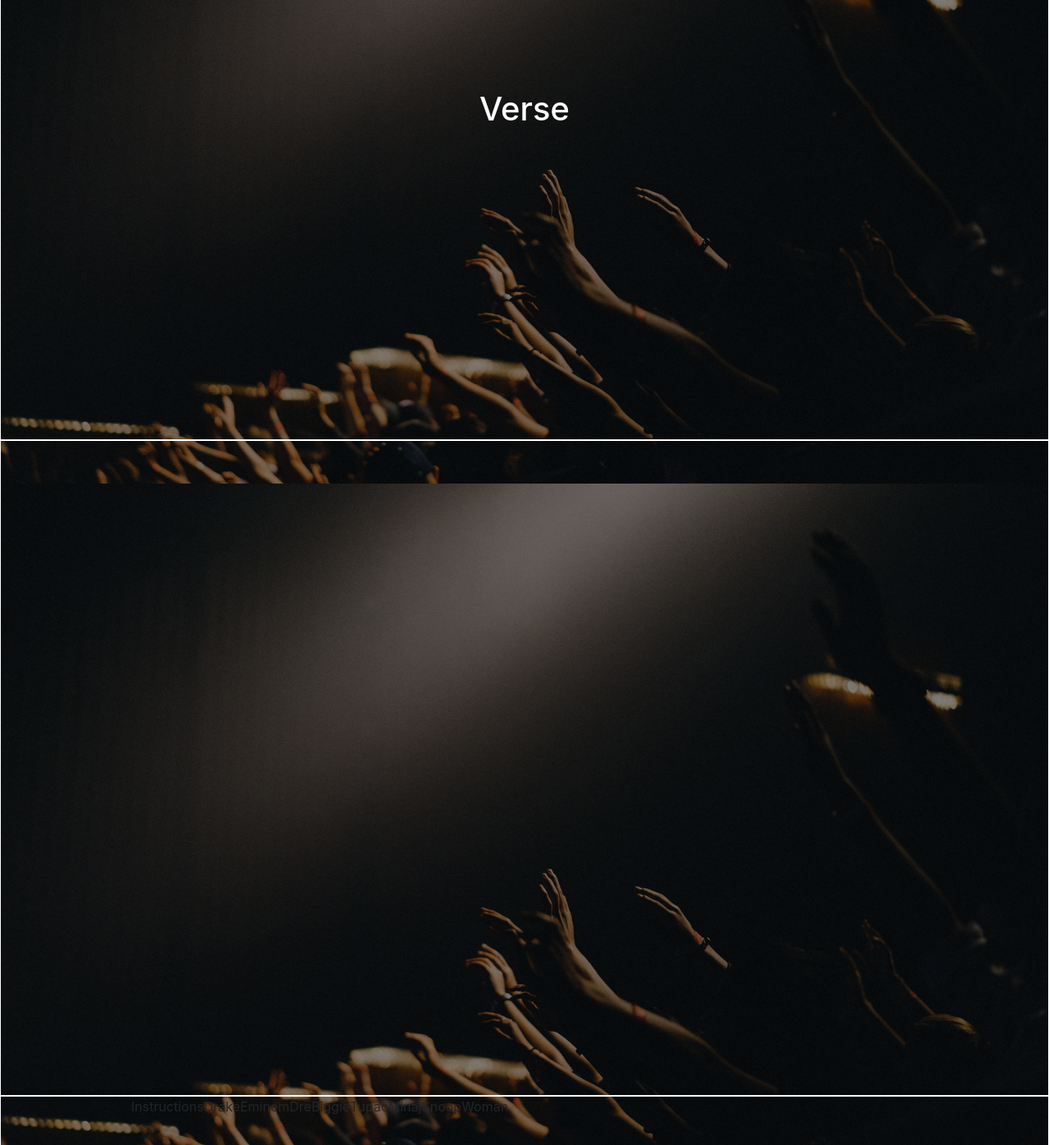
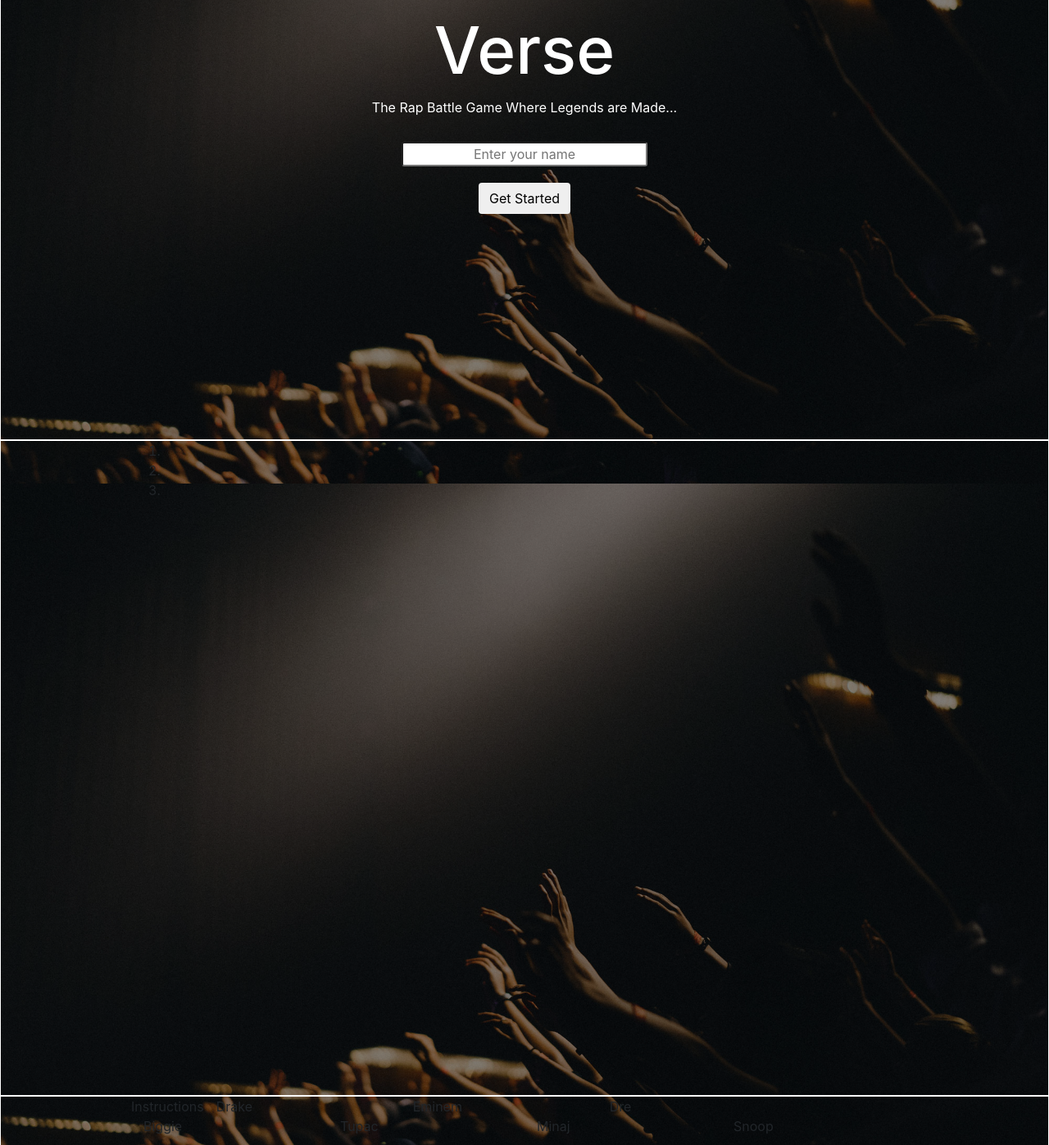
Before and after one commit to killianmh/Verse, a plain HTML site: page index.html in a window 1280 px wide. Shown: the part 263-1660 px from the top of the page at 82% size. Drawn offline with nearby package versions, Linux system fonts and the light colour scheme.

Commit message:
progress with title page

```diff
--- a/assets/css/verse.css
+++ b/assets/css/verse.css
@@ -15,9 +15,29 @@ body {
     border: 1px white solid;
 }
 
+
+.center{
+    justify-content: center;
+}
+input{
+    border-radius: 3px;
+    width: 300px;
+    text-align: center;
+}
+/* Header */
 .header{
     text-align: center;
     color: white;
     display: flex;
-    align-items: center
+    align-items: center;
 }
+.head-content>*{
+    margin: 10px 0;
+}
+#app-title{
+    font-size: 80px;
+}
+/* Info-character */
+/* hype-chars */
+/* build-rap */
+/* battle */
--- a/index.html
+++ b/index.html
@@ -25,8 +25,12 @@
 <body>
     <section class="header full-screen">
         <div class="container">
-            <div class="row my-auto head-content">
-                <h1 class="col">Verse</h1>
+            <div class="my-auto head-content">
+                <h1 class="row center" id="app-title">Verse</h1>
+                <div class="row center" id="slogan">The Rap Battle Game Where Legends are Made...</div>
+                <img class="row" id="logo">
+                <input placeholder="Enter your name" class="center" type="text" id="user-name"><br>
+                <button class="btn btn-standard center" id="user-name-submit">Get Started</button>
 
             </div>
             <div class="row selection-slide">
@@ -37,11 +41,34 @@
     </section>
     <section class="info-character full-screen">
         <div class="container">
-            <div class="row">
-
+            <div class="row instructions">
+                <ol>
+                    <li></li>
+                    <li></li>
+                    <li></li>
+                </ol>
             </div>
-            <div class="row">
-
+            <div class="row characters">
+                <div class="user-chars col-md-3" id="char-1">
+                    <img>
+                    <h4 class="user-char-title"></h4>
+                    <p class="user-char-bk-story"></p>
+                </div>
+                <div class="user-chars col-md-3" id="char-2">
+                    <img>
+                    <h4 class="user-char-title"></h4>
+                    <p class="user-char-bk-story"></p>
+                </div>
+                <div class="user-chars col-md-3" id="char-3">
+                    <img>
+                    <h4 class="user-char-title"></h4>
+                    <p class="user-char-bk-story"></p>
+                </div>
+                <div class="user-chars col-md-3" id="char-4">
+                    <img>
+                    <h4 class="user-char-title"></h4>
+                    <p class="user-char-bk-story"></p>
+                </div>
             </div>
         </div>
     </section>
@@ -49,28 +76,27 @@
         <div class="container">
             <div class="row">
                 <div id="hype-info">Instructions</div>
-                <div class="hype-char" id="drake">Drake</div>
-                <div class="hype-char" id="eminem">Eminem</div>
-                <div class="hype-char" id="dre">Dre</div>
-                <div class="hype-char" id="biggie">Biggie</div>
-                <div class="hype-char" id="tupac">Tupac</div>
-                <div class="hype-char" id="minaj">Minaj</div>
-                <div class="hype-char" id="snoop">Snoop</div>
-                <div class="hype-char">Woman</div>
+                <div class="hype-chars col-md-3" id="drake">Drake</div>
+                <div class="hype-chars col-md-3" id="eminem">Eminem</div>
+                <div class="hype-chars col-md-3" id="dre">Dre</div>
+                <div class="hype-chars col-md-3" id="biggie">Biggie</div>
+                <div class="hype-chars col-md-3" id="tupac">Tupac</div>
+                <div class="hype-chars col-md-3" id="minaj">Minaj</div>
+                <div class="hype-chars col-md-3" id="snoop">Snoop</div>
+                <div class="hype-chars col-md-3" id="kanye"></div>
             </div>
         </div>
     </section>
     <section class="build-rap full-screen">
         <div class="container">
             <div class="row">
-                <div class="user-rap">
+                <div class="col-md-6 user-rap">
                     <div id="random-line"></div>
                     <input type="text" id="user-line">
                 </div>
-                <div >
+                <div class="col-md-6 opponent-char">
 
                 </div>
-
             </div>
         </div>
     </section>
```
